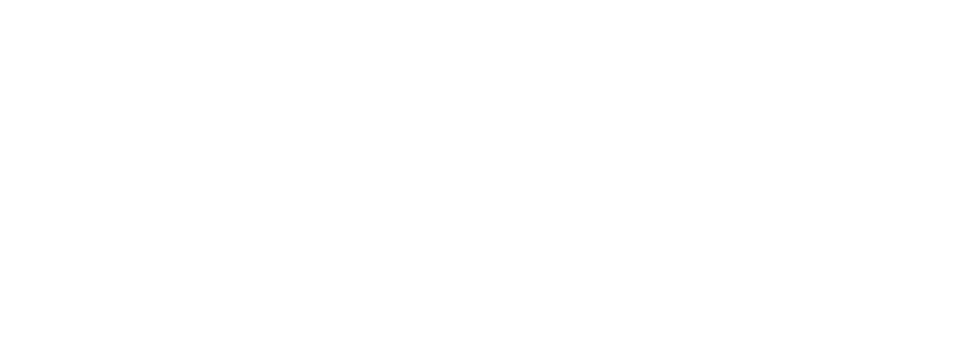
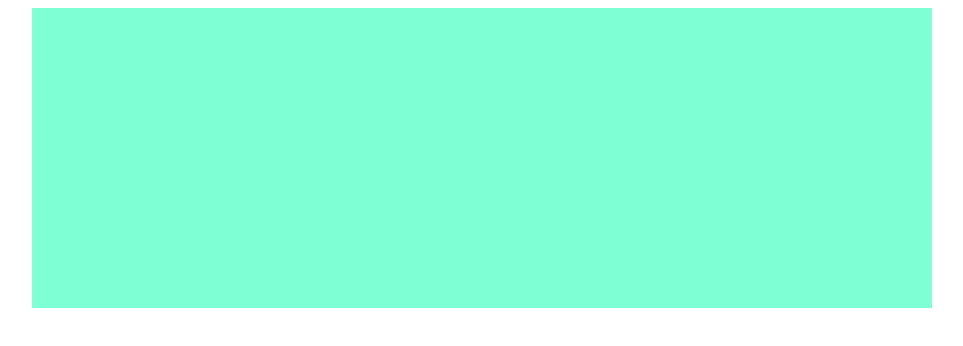
Before and after one commit to antasth/Virtual-keyboard, a website with bundled scripts: page index.html in a window 1280 px wide. Shown: the whole page, without its empty margins (158-1121 px from the left). Built offline with nearby package versions, Linux system fonts and the light colour scheme.

Commit message:
feat: add basic styles and import buttons from buttons.js

```diff
--- /dev/null
+++ b/data/buttons.js
@@ -0,0 +1,94 @@
+const buttons = [
+  {
+    id: 1,
+    value: 'esc',
+    type: 'smallControls',
+    row: 1,
+  },
+  {
+    id: 2,
+    value: '`',
+    type: 'symbol',
+    row: 1,
+  },
+  {
+    id: 3,
+    value: '1',
+    type: 'symbol',
+    row: 1,
+  },
+  {
+    id: 4,
+    value: '2',
+    type: 'symbol',
+    row: 1,
+  },
+  {
+    id: 5,
+    value: '3',
+    type: 'symbol',
+    row: 1,
+  },
+  {
+    id: 6,
+    value: '4',
+    type: 'symbol',
+    row: 1,
+  },
+  {
+    id: 7,
+    value: '5',
+    type: 'symbol',
+    row: 1,
+  },
+  {
+    id: 8,
+    value: '6',
+    type: 'symbol',
+    row: 1,
+  },
+  {
+    id: 9,
+    value: '7',
+    type: 'symbol',
+    row: 1,
+  },
+  {
+    id: 10,
+    value: '8',
+    type: 'symbol',
+    row: 1,
+  },
+  {
+    id: 11,
+    value: '9',
+    type: 'symbol',
+    row: 1,
+  },
+  {
+    id: 12,
+    value: '0',
+    type: 'symbol',
+    row: 1,
+  },
+  {
+    id: 13,
+    value: '-',
+    type: 'smallControls',
+    row: 1,
+  },
+  {
+    id: 14,
+    value: '=',
+    type: 'smallControls',
+    row: 1,
+  },
+  {
+    id: 15,
+    value: 'backspace',
+    type: 'bigControls',
+    row: 1,
+  },
+];
+
+export default buttons;
--- a/index.html
+++ b/index.html
@@ -4,9 +4,11 @@
   <meta charset="UTF-8">
   <meta http-equiv="X-UA-Compatible" content="IE=edge">
   <meta name="viewport" content="width=device-width, initial-scale=1.0">
-  <title>Document</title>
+  <link rel="stylesheet" href="./styles.css">
+  <title>Virtual keyboard</title>
 </head>
 <body>
 
 </body>
+<script type="module" src="index.js"></script>
 </html>
--- a/index.js
+++ b/index.js
@@ -0,0 +1,15 @@
+import buttons from './data/buttons.js';
+
+console.log(buttons);
+
+const body = document.querySelector('body');
+console.log(body);
+
+const keyboard = document.createElement('div');
+keyboard.classList.add('content');
+
+body.append(keyboard);
+
+const firstRow = buttons.filter((item) => item.row === 1);
+
+console.log(firstRow);
--- a/styles.css
+++ b/styles.css
@@ -0,0 +1,10 @@
+body {
+  min-height:100vh;
+  display: flex;
+  justify-content: center;
+}
+.content {
+  width: 900px;
+  height: 300px;
+  background-color: aquamarine;
+}
```
Also changed, not shown: data/buttons.json (deleted, +0 -92 lines).
